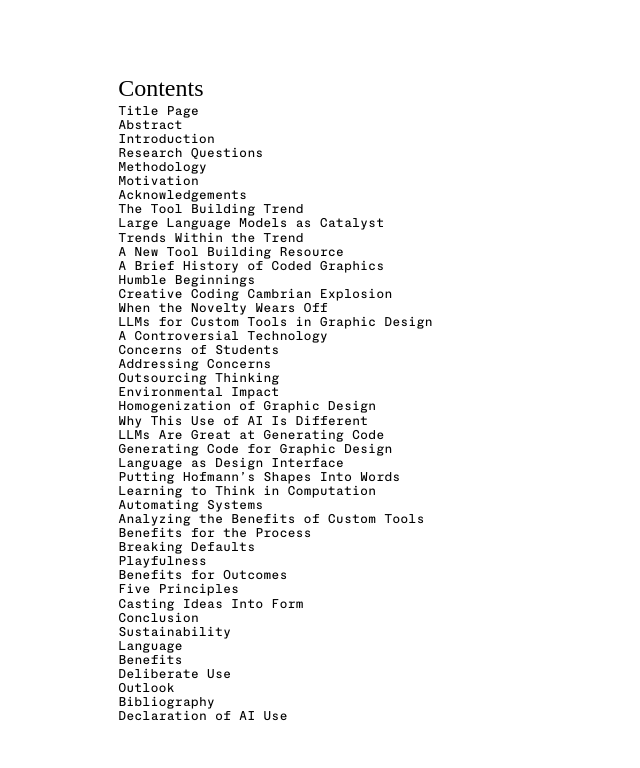
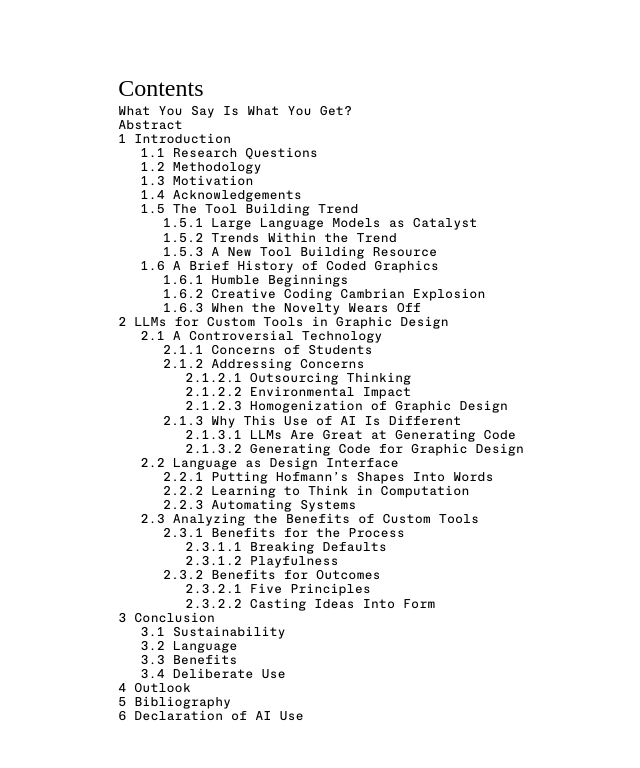
Before and after one commit to raetrakt/whatyousayiswhatyouget, a website: page thesis/index.html in a window 1280 px wide. Shown: the part 851-1619 px from the top of the page, without its empty margins (269-909 px from the left). Drawn offline with Linux system fonts and the light colour scheme.

Commit message:
generate toc

```diff
--- /dev/null
+++ b/js/toc.js
@@ -0,0 +1,57 @@
+document.addEventListener('DOMContentLoaded', () => {
+  const contents = document.querySelector('.contents');
+  if (!contents) return;
+
+  const headings = Array.from(
+    document.querySelectorAll(
+      '.thesis-layout h1, .thesis-layout h2, .thesis-layout h3, .thesis-layout h4, .thesis-layout h5, .thesis-layout h6',
+    ),
+  );
+  const firstNumberedHeadingIndex = headings.findIndex(
+    (heading) => heading.tagName === 'H1' && !heading.classList.contains('chapter'),
+  );
+
+  // Title
+  const title = document.createElement('h2');
+  title.textContent = 'Contents';
+  contents.appendChild(title);
+
+  const addEntry = (heading, number, indentLevel) => {
+    const p = document.createElement('p');
+    p.style.marginLeft = indentLevel > 0 ? `${indentLevel * 1.4}rem` : '0';
+
+    const a = document.createElement('a');
+    a.href = heading.id ? `#${heading.id}` : '#';
+    a.textContent = number ? `${number} ${heading.textContent.trim()}` : heading.textContent.trim();
+    p.appendChild(a);
+    contents.appendChild(p);
+  };
+
+  // Keep the opening items unnumbered.
+  for (let index = 0; index < firstNumberedHeadingIndex; index++) {
+    const heading = headings[index];
+    addEntry(heading, '', 0);
+  }
+
+  const counters = [0, 0, 0, 0, 0, 0, 0];
+
+  for (let index = firstNumberedHeadingIndex; index < headings.length; index++) {
+    const heading = headings[index];
+    const level = parseInt(heading.tagName.substring(1), 10);
+
+    counters[level]++;
+    for (let deeper = level + 1; deeper <= 6; deeper++) {
+      counters[deeper] = 0;
+    }
+
+    const parts = [];
+    for (let currentLevel = 1; currentLevel <= level; currentLevel++) {
+      if (counters[currentLevel] === 0) {
+        continue;
+      }
+      parts.push(counters[currentLevel]);
+    }
+
+    addEntry(heading, parts.join('.'), Math.max(0, level - 1));
+  }
+});
--- a/thesis/index.html
+++ b/thesis/index.html
@@ -10,8 +10,8 @@
   <link rel="stylesheet" href="../css/thesis-print.css">
 
   <!-- Paged.js Print Files -->
-  <!-- <link rel="stylesheet" href="../css/paged-interface.css"> -->
-  <!-- <script src="../scripts/paged.polyfill.js"></script> -->
+  <!-- <link rel="stylesheet" href="../css/paged-interface.css">
+  <script src="../scripts/paged.polyfill.js"></script> -->
 </head>
 
 <body>
@@ -42,7 +42,7 @@
     <p><a href="#h.gk1yxvm993k8">Bibliography</a></p>
   </div>
   <div class="thesis-layout">
-    <h1 id="h.chs2jpo49hwp">What You Say Is What You Get?</h1>
+    <h1 id="h.chs2jpo49hwp" class="chapter">What You Say Is What You Get?</h1>
     <p>Towards a deliberate use of large language models for custom graphic design tools</p>
     <p>Fabian Pitzer<br>
     Master of Arts in Design<br>
@@ -53,52 +53,8 @@
     June 2026</p>
     <h2 id="h.71pedcp1tqjo">Abstract</h2>
     <p>Large language models generate code from natural language.&nbsp;The ability to describe visual processes with specificity becomes essential for creating graphics that are difficult to realize and even conceive within the constraints of conventional tools. At the same time, relying on a technology with uncertain and far-reaching implications calls for critical evaluation of its contribution to design. The thesis examines the role of computation in communicating ideas visually and offers a tool for graphic designers to use language-driven interfaces more deliberately.</p>
-    <div class="contents">
-      <h2 id="h.qxbw38o9max1">Contents</h2>
-      <p><a href="#h.chs2jpo49hwp">Title Page</a></p>
-      <p><a href="#h.71pedcp1tqjo">Abstract</a></p>
-      <p><a href="#h.648klkm4ary">Introduction</a></p>
-      <p><a href="#h.w2a5or1griu2">Research Questions</a></p>
-      <p><a href="#h.wikglkl45i4l">Methodology</a></p>
-      <p><a href="#h.g491evrs2oig">Motivation</a></p>
-      <p><a href="#h.toc3bxbks77t">Acknowledgements</a></p>
-      <p><a href="#h.hyqle229oy5">The Tool Building Trend</a></p>
-      <p><a href="#h.tv7wum7r6qpp">Large Language Models as Catalyst</a></p>
-      <p><a href="#h.cvecc6rtkddr">Trends Within the Trend</a></p>
-      <p><a href="#h.gfjs4zu04ue1">A New Tool Building Resource</a></p>
-      <p><a href="#h.cm5lny8s3v3g">A Brief History of Coded Graphics</a></p>
-      <p><a href="#h.6qe14heghsmk">Humble Beginnings</a></p>
-      <p><a href="#h.4ub23aqholw0">Creative Coding Cambrian Explosion</a></p>
-      <p><a href="#h.4010yvooyeoj">When the Novelty Wears Off</a></p>
-      <p><a href="#h.6jf9ygfubtjb">LLMs for Custom Tools in Graphic Design</a></p>
-      <p><a href="#h.otzyuqwujc20">A Controversial Technology</a></p>
-      <p><a href="#h.sdqec6pyfi12">Concerns of Students</a></p>
-      <p><a href="#h.6p9nuiw1g7y6">Addressing Concerns</a></p>
-      <p><a href="#h.khoefpw0xt2k">Outsourcing Thinking</a></p>
-      <p><a href="#h.w0zhh4bjq9v">Environmental Impact</a></p>
-      <p><a href="#h.gd8cfojbvzc6">Homogenization of Graphic Design</a></p>
-      <p><a href="#h.ilvvatdupjp9">Why This Use of AI Is Different</a></p>
-      <p><a href="#h.j5110bbskze">LLMs Are Great at Generating Code</a></p>
-      <p><a href="#h.h521izreq850">Generating Code for Graphic Design</a></p>
-      <p><a href="#h.eh2gbbhsk6pq">Language as Design Interface</a></p>
-      <p><a href="#h.6ip9qgcmbluf">Putting Hofmann&rsquo;s Shapes Into Words</a></p>
-      <p><a href="#h.jjrexvqj0guy">Learning to Think in Computation</a></p>
-      <p><a href="#h.usweruakoxkr">Automating Systems</a></p>
-      <p><a href="#h.r2w9zet2xjz1">Analyzing the Benefits of Custom Tools</a></p>
-      <p><a href="#h.jcddspkhiude">Benefits for the Process</a></p>
-      <p><a href="#h.tc61cpns9gyl">Breaking Defaults</a></p>
-      <p><a href="#h.7cf8p6iw109y">Playfulness</a></p>
-      <p><a href="#h.99xuxd4ob7pt">Benefits for Outcomes</a></p>
-      <p><a href="#h.j72lw44ed03p">Five Principles</a></p>
-      <p><a href="#h.npnu6qs8vshe">Casting Ideas Into Form</a></p>
-      <p><a href="#h.hfi3k4g2qgft">Conclusion</a></p>
-      <p><a href="#h.12bn4tdb5du">Sustainability</a></p>
-      <p><a href="#h.sapbsq7w9hg3">Language</a></p>
-      <p><a href="#h.69cp3l7jg7y">Benefits</a></p>
-      <p><a href="#h.bf6jto6x4j1d">Deliberate Use</a></p>
-      <p><a href="#h.ixqajpx69tbw">Outlook</a></p>
-      <p><a href="#h.gk1yxvm993k8">Bibliography</a></p>
-      <p><a href="#h.jnl6gqmgbpcs">Declaration of AI Use</a></p>
+    <div class="contents" aria-label="Table of contents">
+      <!-- Table of contents will be generated dynamically by ../js/toc.js -->
     </div>
     <h1 id="h.648klkm4ary">Introduction</h1>
     <h2 id="h.w2a5or1griu2">Research Questions</h2>
@@ -129,11 +85,11 @@
 
     <p>As such, it is still rare to find people who are deeply proficient in both disciplines. LLMs considerably lower the entry barrier for designers to express their ideas in code. There are still numerous hurdles, such as dealing with coding environments and debugging, but the fact alone that LLMs are able to interpret an instruction like &ldquo;code a brush that draws with emojis&rdquo; to get an equivalent of these lines of code is a huge change:</p>
 
-    <p>let emojis = [&quot;&#128514;&quot;,&quot;&#128525;&quot;,&quot;&#128293;&quot;,&quot;&#127752;&quot;,&quot;&#10024;&quot;,&quot;&#128056;&quot;,&quot;&#127881;&quot;,&quot;&#128128;&quot;];</p>
+    <p class="code">let emojis = [&quot;&#128514;&quot;,&quot;&#128525;&quot;,&quot;&#128293;&quot;,&quot;&#127752;&quot;,&quot;&#10024;&quot;,&quot;&#128056;&quot;,&quot;&#127881;&quot;,&quot;&#128128;&quot;];</p>
 
-    <p>function draw() {</p>
-    <p>&nbsp; &nbsp; text(random(emojis), mouseX, mouseY);</p>
-    <p>}</p>
+    <p class="code">function draw() {</p>
+    <p class="code">&nbsp; &nbsp; text(random(emojis), mouseX, mouseY);</p>
+    <p class="code">}</p>
     <p>The natural language prompt could be in any language, phrased in multiple ways, and full of spelling mistakes. Removing almost any character in the code above will break it completely. Aside from its capabilities to get the syntax right, it is interesting to note that the AI seems to have some degree of understanding of the logic needed to structure computer programs. This becomes evident through the generation of much more complex code, where a single larger goal is broken down into individual functions that accomplish it. Moreover, since the model is not only trained on code but large amounts of text related to all sorts of topics, it is able to interpret vague or metaphoric language to some degree.</p>
 
     <p>In her bachelor&rsquo;s project &ldquo;TypoMorphosis,&rdquo;<sup><a href="#ftnt6" id="ftnt_ref">6</a></sup>&nbsp;Artemisia Astolfi explored experimental typesetting through InDesign scripting, despite having little to no coding experience beforehand. In one of her prompts, she asks for a script that takes a &ldquo;sculptural approach&rdquo; to typesetting. In an attempt to replicate her results by giving a similar prompt, ChatGPT replies that this would mean the script has to start treating text as spatial material, breaking it into units and transforming them in space. It proceeds to output a JSX script that loops through every letter and arranges them along a spiral. The script may be interesting for concrete poetry or as a decorative element, but it makes readability difficult. Alongside her metaphorical description, Astolfi specified that the sculptural appearance should be achieved through indentation. The bit of technical design language was crucial to receiving the result she had in mind. </p>
@@ -230,7 +186,7 @@
     <p>Graphic design is a practice revolutionized through technologies like movable type and desktop publishing. Perhaps a next revolution is inbound, with coding becoming accessible to the mainstream. In an Eye on Design article on &ldquo;How Computer Code Became a Modern Design Medium&mdash;an Oral History&rdquo; from 2019 Zach Lieberman concludes: &ldquo;At one point this stuff was new. It&rsquo;s not new anymore. And I think that&rsquo;s also really exciting. When the technology is new, a lot of what you&rsquo;re doing is very formal; it&rsquo;s about figuring it out. But as the medium establishes itself, then it&rsquo;s really more like artistic expression&mdash;What does code mean and how can we use it to tell really meaningful stories?&rdquo;<sup><a href="#ftnt23" id="ftnt_ref">23</a></sup></p>
 
     <p>Already in 1989, Muriel Cooper discusses the larger implications of designers engaging with computation and specifically predicts assistants that &ldquo;learn and think&rdquo; as a major challenge to our society. She concludes by cautioning that computers will change every aspect of our lives and insists it is &ldquo;imperative that we all spend less time ignoring or challenging the threat of computers, and educate ourselves and participate in the direction of this polymorphous medium.&rdquo;<sup><a href="#ftnt24" id="ftnt_ref">24</a></sup></p>
-    <h1 id="h.6jf9ygfubtjb">Large Language Models for Custom Tools in Graphic Design </h1>
+    <h1 id="h.6jf9ygfubtjb">LLMs for Custom Tools in Graphic Design </h1>
     <h2 id="h.otzyuqwujc20">A Controversial Technology</h2>
 
     <figure class="img-wrap"><img alt="" src="../assets/images/image13.png" title="">
@@ -311,7 +267,7 @@
 
 
     <p>The chatbots will keep trying to involve themselves in the design process, choosing colors and line weights, rounding corners and picking easing functions. This only happens if those variables are not explicitly specified in prompting. They will also make suggestions for how to develop the tool further, suggesting additional features. It is in the designer&rsquo;s hands to decline and consider every part of the design themselves. If a tool is built with intention, designers can easily avoid the pitfall of generated sameness.</p>
-    <h3 id="h.ilvvatdupjp9">Why This Use of Artificial Intelligence Is Different</h3>
+    <h3 id="h.ilvvatdupjp9">Why This Use of AI Is Different</h3>
     <h4 id="h.j5110bbskze">LLMs Are Great at Generating Code</h4>
     <p>Having discussed some of the serious concerns that arise from the use of LLMs, I want to explain why they are a great fit for the specific use case of building custom graphic design tools. A substantial reason for why LLMs work well for tool building is specifically because their output is generic. In contrast to AI generated poems that can have a dry, forced feel, or AI generated imagery that is described as having an airbrushed, stock image look, generic code is actually desirable. If code output is generic, it is easier to read than unconventionally written code and it usually solves the problem at hand, because it has been solved in the same way before. </p>
 
@@ -718,6 +674,7 @@
       <p><a href="#ftnt_ref74" id="ftnt">74</a><a>Geert Lovink, </a><a>Platform Brutality: Closing down Internet Toxicity</a><a>&nbsp;(Valiz, 2025).</a></p>
     </div>
   </div>
+  <script src="../js/toc.js"></script>
 </body>
 
 </html>
```
Lines whose indentation alone changed are shown as unchanged.
